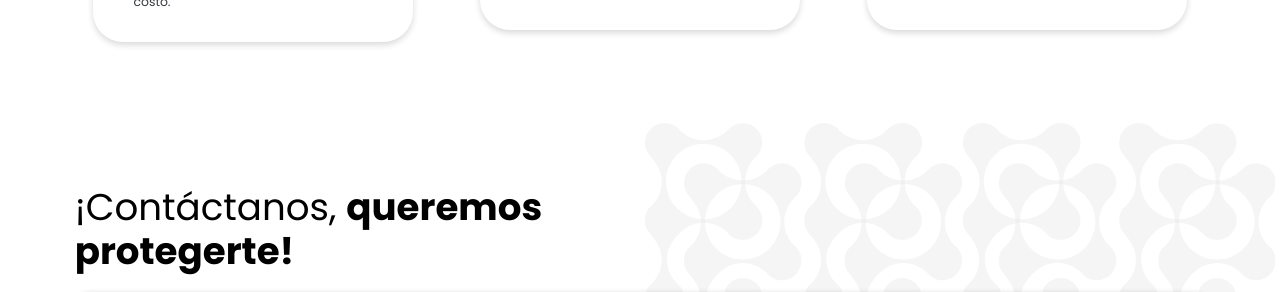
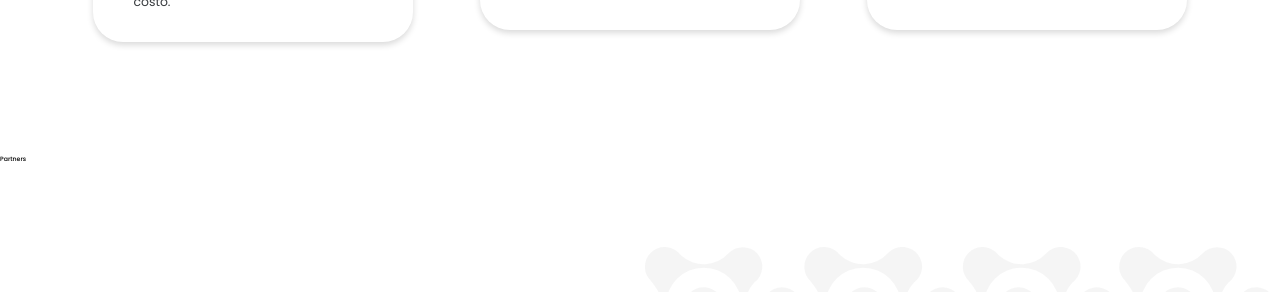
Before and after one commit to Pacyx-Mexico/red-enlace, a React (Vite) app: page / in a window 1280 px wide. Shown: the part 2880-3172 px from the top of the page. Built offline with nearby package versions, Linux system fonts and the light colour scheme.

Commit message:
Partners section on Inicio

```diff
--- /dev/null
+++ b/src/components/landing/Partners.jsx
@@ -0,0 +1,14 @@
+import styled from "styled-components";
+
+export const Partners = () => {
+  return (
+    <PartnersSection>
+      Partners
+    </PartnersSection>
+  )
+}
+
+const PartnersSection = styled.section`
+  height: 20rem;
+  padding-top: 5rem;
+  padding-bottom: 5rem;`
--- a/src/components/landing/index.js
+++ b/src/components/landing/index.js
@@ -4,4 +4,5 @@ export * from './Special';
 export * from './Characteristics';
 export * from './Testimonies';
 export * from './Contact';
-export * from './NewCharacteristics'
+export * from './NewCharacteristics';
+export * from './Partners';
--- a/src/pages/Inicio.jsx
+++ b/src/pages/Inicio.jsx
@@ -8,6 +8,7 @@ import {
   Testimonies,
   Contact,
   NewCharacteristics,
+  Partners
 } from "../components/landing";
 
 export const Inicio = () => {
@@ -20,6 +21,7 @@ export const Inicio = () => {
       <Characteristics />
       {/* <NewCharacteristics/> */}
       <Testimonies />
+      <Partners />
       <Contact />
       <Footer />
     </>
```
